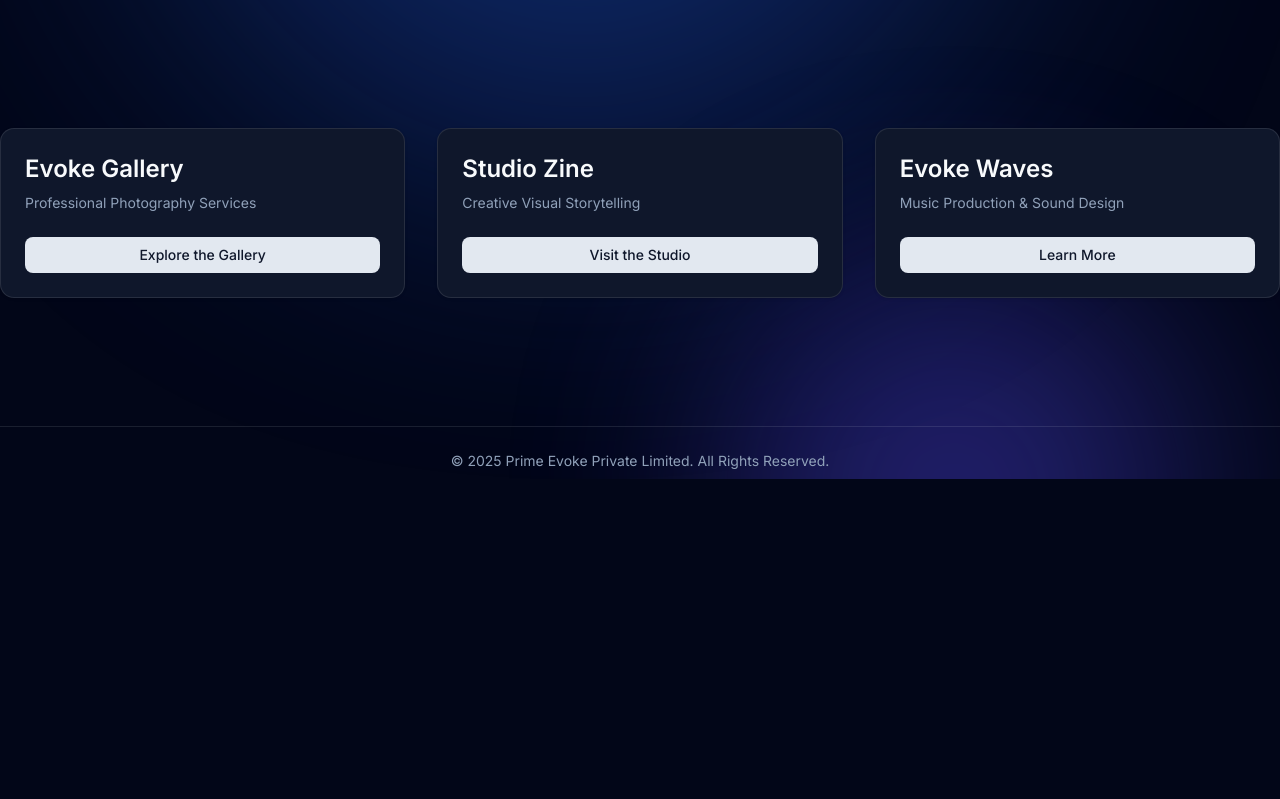
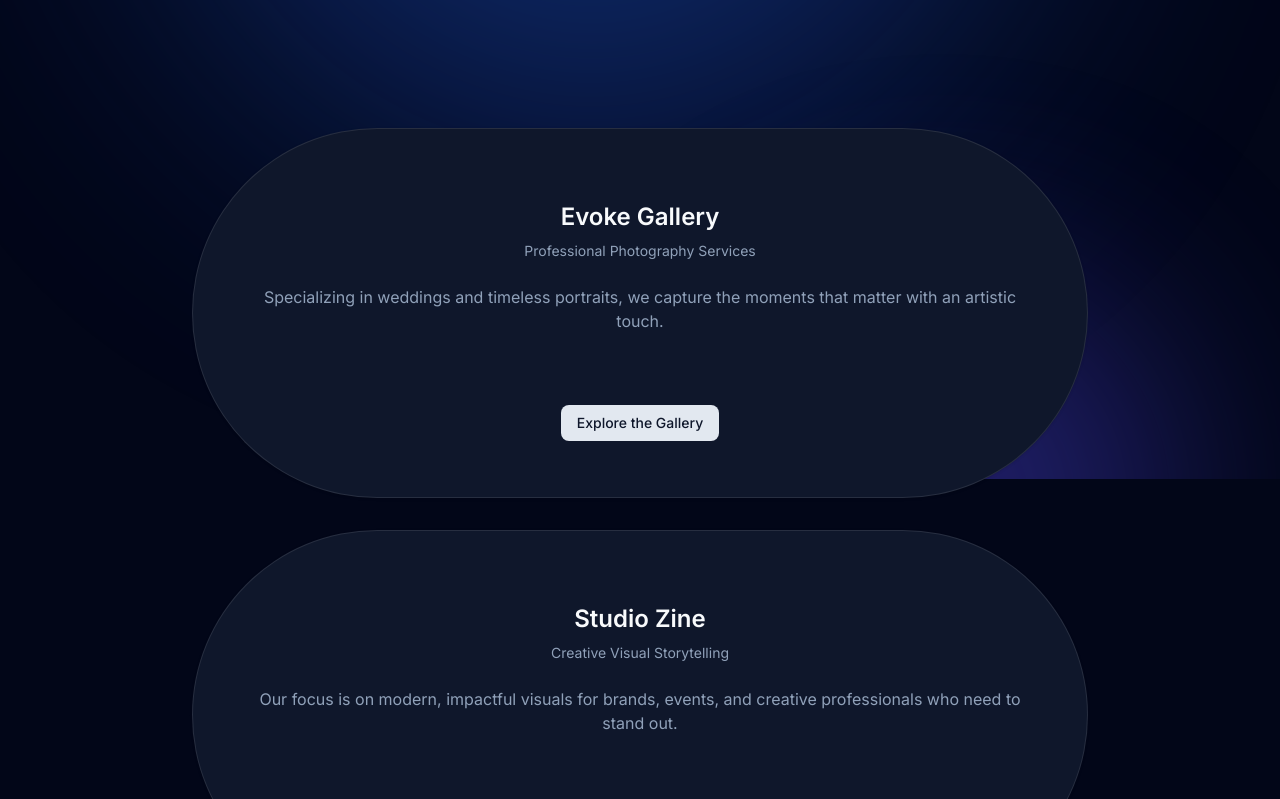
Before and after one commit to EdirithanthiriTharushaKawshalya/prime-evoke-pvt, a Next.js app: page / in a window 1280 px wide. Shown: the part 321-1120 px from the top of the page. Before the commit the page ends 816 px from the top, so only its background shows below. Built offline with nearby package versions, Linux system fonts and the light colour scheme.

Commit message:
changes: changes in the landing page

```diff
--- a/src/app/page.tsx
+++ b/src/app/page.tsx
@@ -13,12 +13,12 @@ import Link from "next/link";
 
 export default function HomePage() {
   return (
-
     <div>
       <AnimatedBackground />
       <Header />
       {/* Hero Section */}
-      <section className="text-center py-20 md:py-32">
+      {/* 1. ADDED px-4 for mobile padding */}
+      <section className="text-center py-20 md:py-32 px-4">
         <div className="container mx-auto">
           <h1 className="text-4xl md:text-6xl font-bold tracking-tighter mb-4">
             Capturing Moments, Crafting Sound.
@@ -31,44 +31,57 @@ export default function HomePage() {
       </section>
 
       {/* Sub-Brands Gateway Section */}
-      <section className="container mx-auto pb-20 md:pb-32">
-        <div className="grid grid-cols-1 md:grid-cols-3 gap-8">
+      {/* 2. ADDED px-4 for mobile padding */}
+      <section className="container mx-auto pb-20 md:pb-32 px-4">
+        <div className="grid grid-cols-1 gap-8 max-w-4xl mx-auto">
           {/* Evoke Gallery Card */}
-          <Card className="flex flex-col">
-            <CardHeader className="flex-1">
+          <Card className="flex flex-col rounded-3xl md:rounded-full text-center">
+            <CardHeader className="flex-1 p-8 md:p-12">
               <CardTitle className="text-2xl">Evoke Gallery</CardTitle>
               <CardDescription>
                 Professional Photography Services
               </CardDescription>
+              <p className="text-muted-foreground mt-4">
+                Specializing in weddings and timeless portraits, we capture the
+                moments that matter with an artistic touch.
+              </p>
             </CardHeader>
-            <CardFooter>
-              <Button asChild className="w-full">
+            <CardFooter className="flex justify-center p-8 md:pt-0">
+              <Button asChild>
                 <Link href="/evoke-gallery">Explore the Gallery</Link>
               </Button>
             </CardFooter>
           </Card>
 
           {/* Studio Zine Card */}
-          <Card className="flex flex-col">
-            <CardHeader className="flex-1">
+          <Card className="flex flex-col rounded-3xl md:rounded-full text-center">
+            <CardHeader className="flex-1 p-8 md:p-12">
               <CardTitle className="text-2xl">Studio Zine</CardTitle>
               <CardDescription>Creative Visual Storytelling</CardDescription>
+              <p className="text-muted-foreground mt-4">
+                Our focus is on modern, impactful visuals for brands, events,
+                and creative professionals who need to stand out.
+              </p>
             </CardHeader>
-            <CardFooter>
-              <Button asChild className="w-full">
+            <CardFooter className="flex justify-center p-8 md:pt-0">
+              <Button asChild>
                 <Link href="/studio-zine">Visit the Studio</Link>
               </Button>
             </CardFooter>
           </Card>
 
           {/* Evoke Waves Card */}
-          <Card className="flex flex-col">
-            <CardHeader className="flex-1">
+          <Card className="flex flex-col rounded-3xl md:rounded-full text-center">
+            <CardHeader className="flex-1 p-8 md:p-12">
               <CardTitle className="text-2xl">Evoke Waves</CardTitle>
               <CardDescription>Music Production & Sound Design</CardDescription>
+              <p className="text-muted-foreground mt-4">
+                From custom sound design for media to full-track mixing and
+                mastering, we shape sound to tell your story.
+              </p>
             </CardHeader>
-            <CardFooter>
-              <Button asChild className="w-full">
+            <CardFooter className="flex justify-center p-8 md:pt-0">
+              <Button asChild>
                 <Link href="/evoke-waves">Learn More</Link>
               </Button>
             </CardFooter>
```
